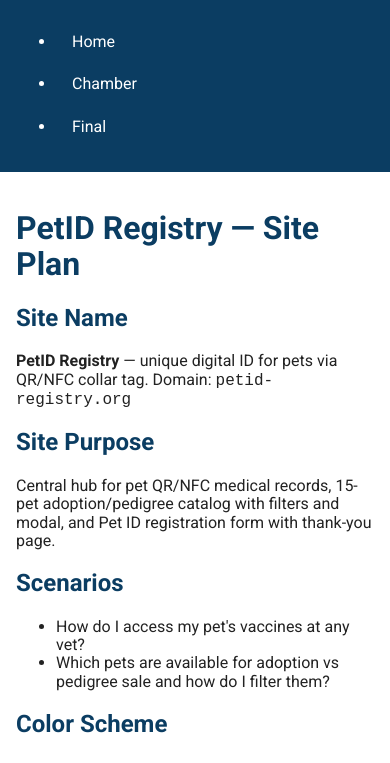
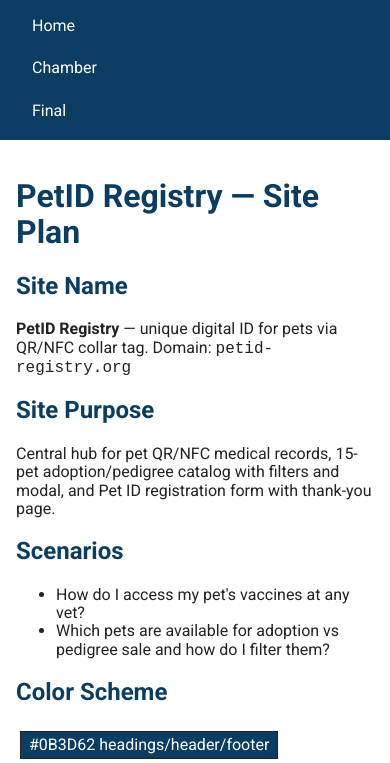
Before and after one commit to filipeleonelbatista/wdd231, a plain HTML site: page siteplan.html in a window 390 px wide. Both pictures are taken after a click on the button "Menu". Shown: the part 61-824 px from the top of the page. Drawn offline with nearby package versions, Linux system fonts and the light colour scheme.

Commit message:
[WDD231] fix: hide hamburger on desktop and reset nav list on mobile

```diff
--- a/styles/siteplan.css
+++ b/styles/siteplan.css
@@ -4,6 +4,7 @@ body{font-family:Roboto,sans-serif;color:var(--text);background:var(--bg);margin
 header{background:var(--blue);color:#fff;display:flex;align-items:center;flex-wrap:wrap;padding:.5rem 1rem;gap:.5rem}
 header a,.hamburger{color:#fff}
 nav{display:none;width:100%}
+nav ul{list-style:none;margin:0;padding:0}
 nav.show{display:block}
 nav a{color:#fff;display:block;padding:.75rem 1rem;text-decoration:none}
 main{max-width:900px;margin:0 auto;padding:1rem}
@@ -15,4 +16,4 @@ a{color:var(--cyan)}
 .swatch.white{background:#fff;color:#222}
 figure img{max-width:100%;height:auto;border:1px solid #222}
 footer{background:var(--blue);color:#fff;text-align:center;padding:1.5rem 1rem}
-@media(min-width:640px){nav{display:block}nav ul{display:flex;list-style:none;margin:0;padding:0;gap:1rem}}
+@media(min-width:640px){.hamburger{display:none}nav{display:block}nav ul{display:flex;list-style:none;margin:0;padding:0;gap:1rem}}
```
